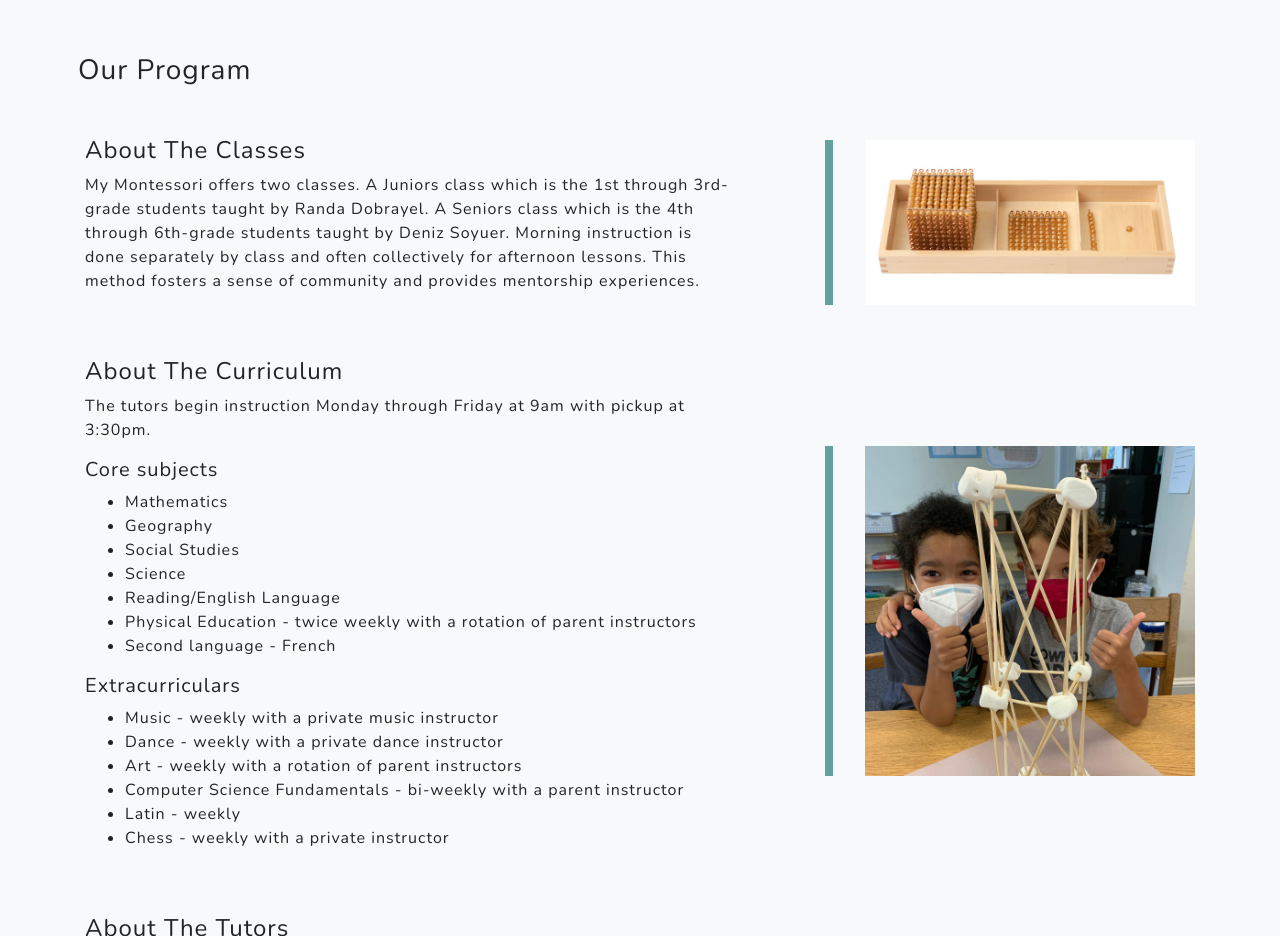
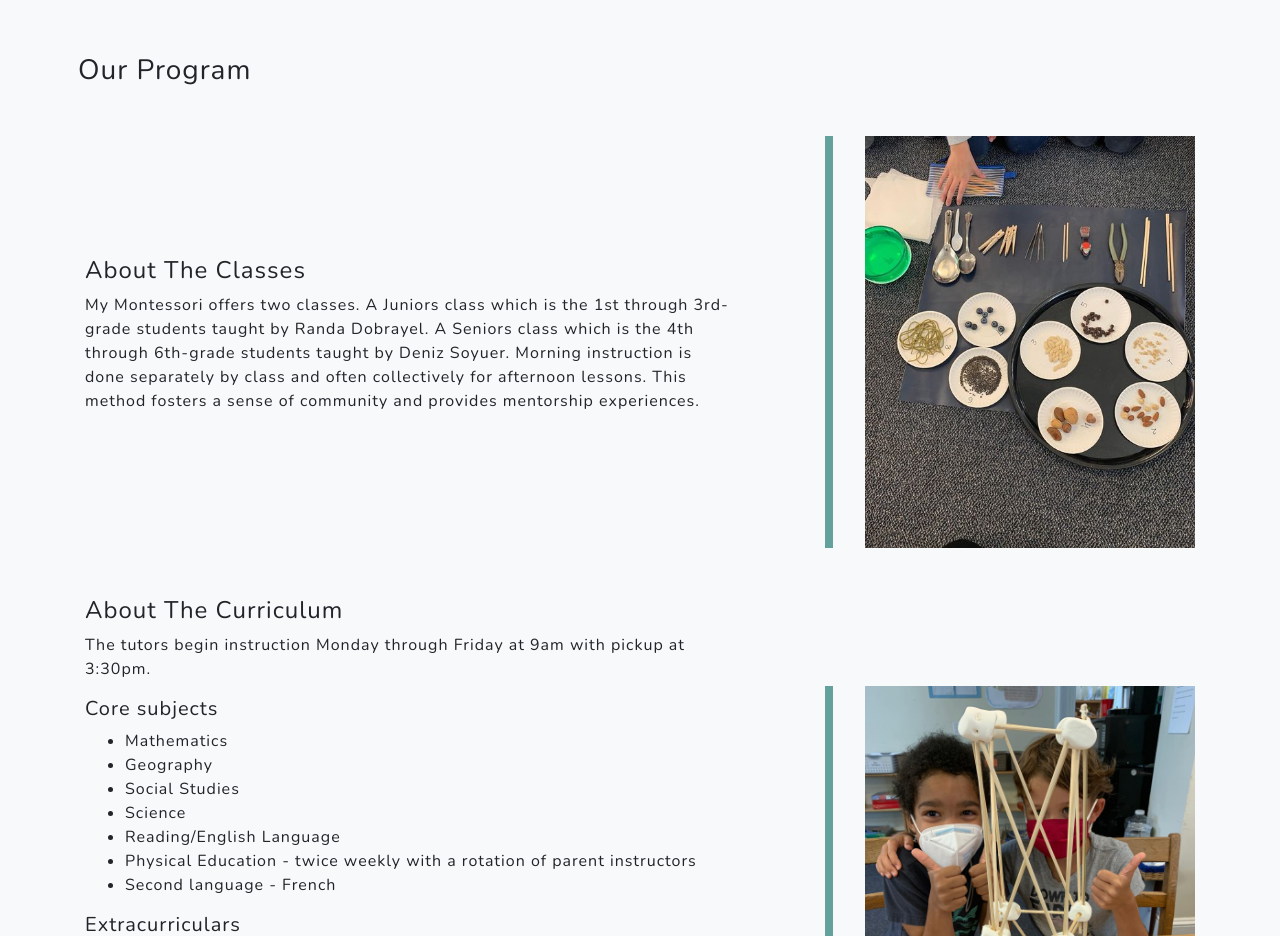
Before and after one commit to dshermanyc/gatsby-my-montessori-site, a Gatsby site: page / in a window 1280 px wide. Shown: the part 1280-2216 px from the top of the page. Built offline with nearby package versions, Linux system fonts and the light colour scheme; Gatsby itself is replaced by a stand-in of ours.

Commit message:
image update

```diff
--- a/src/pages/index.js
+++ b/src/pages/index.js
@@ -9,14 +9,10 @@ import SocialLinks from '../components/SocialLinks';
 import Subscribe from '../components/Subscribe';
 import Header from '../components/Header';
 
-import ipad from '../assets/images/color-penicils.png';
-import demoImage1 from '../assets/images/demo-image-01.jpg';
-import demoImage2 from '../assets/images/demo-image-02.jpg';
-import bgMaster from '../assets/images/bg-masthead.jpg';
-import mathBeads from '../assets/images/math-beads.jpg';
 import randa from '../assets/images/randa.jpg';
 import deniz from '../assets/images/deniz.jpg';
 import melloTower from '../assets/images/mello-bridge.jpg';
+import science from '../assets/images/science.jpg';
 
 const IndexPage = () => (
   <Layout>
@@ -65,7 +61,7 @@ const IndexPage = () => (
           <div className="col-md-1"></div>
           <div className="col-md-4">
             <div className="featured-text text-center text-lg-left">
-              <img className="img-fluid mb-3 mb-lg-0" src={mathBeads} alt="" />
+              <img className="img-fluid mb-3 mb-lg-0" src={science} alt="" />
             </div>
           </div>
         </div>
```
Also changed, not shown: src/assets/images/science.jpg (renamed from src/assets/images/science.jpeg).
